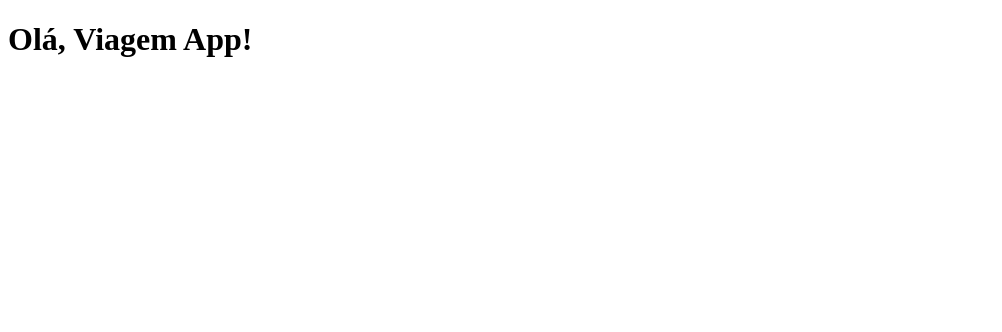
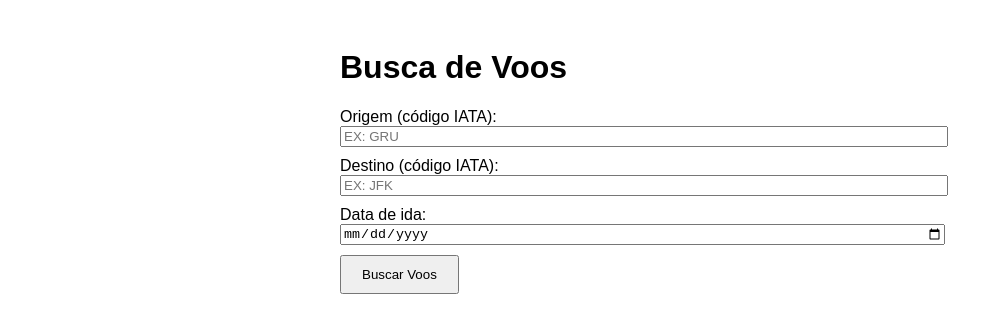
Before and after one commit to antonifr/viagem_reserva, a React (Create React App) app in the folder client/: page / in a window 1280 px wide. Shown: the top 332 px of the page, without its empty margins (0-1002 px from the left). Built offline with nearby package versions, Linux system fonts and the light colour scheme.

Commit message:
Update App.js

```diff
--- a/client/src/App.js
+++ b/client/src/App.js
@@ -1,9 +1,100 @@
-import React from 'react';
+import React, { useState } from 'react';
 
 function App() {
+  const [origin, setOrigin] = useState('');
+  const [destination, setDestination] = useState('');
+  const [departureDate, setDepartureDate] = useState('');
+  const [flights, setFlights] = useState(null);
+  const [loading, setLoading] = useState(false);
+  const [error, setError] = useState(null);
+
+  async function buscarVoos() {
+    if (!origin || !destination || !departureDate) {
+      alert('Por favor, preencha todos os campos!');
+      return;
+    }
+
+    setLoading(true);
+    setError(null);
+    setFlights(null);
+
+    try {
+      const response = await fetch(
+        `/api/flights?origin=${origin.toUpperCase()}&destination=${destination.toUpperCase()}&departureDate=${departureDate}`
+      );
+      if (!response.ok) {
+        throw new Error('Erro ao buscar voos');
+      }
+      const data = await response.json();
+      setFlights(data.data || []);
+    } catch (err) {
+      setError(err.message);
+    } finally {
+      setLoading(false);
+    }
+  }
+
   return (
-    <div>
-      <h1>Olá, Viagem App!</h1>
+    <div style={{ maxWidth: 600, margin: 'auto', padding: 20, fontFamily: 'Arial, sans-serif' }}>
+      <h1>Busca de Voos</h1>
+
+      <div style={{ marginBottom: 10 }}>
+        <label>Origem (código IATA): </label>
+        <input
+          type="text"
+          placeholder="Ex: GRU"
+          value={origin}
+          onChange={(e) => setOrigin(e.target.value)}
+          maxLength={3}
+          style={{ textTransform: 'uppercase', width: '100%' }}
+        />
+      </div>
+
+      <div style={{ marginBottom: 10 }}>
+        <label>Destino (código IATA): </label>
+        <input
+          type="text"
+          placeholder="Ex: JFK"
+          value={destination}
+          onChange={(e) => setDestination(e.target.value)}
+          maxLength={3}
+          style={{ textTransform: 'uppercase', width: '100%' }}
+        />
+      </div>
+
+      <div style={{ marginBottom: 10 }}>
+        <label>Data de ida: </label>
+        <input
+          type="date"
+          value={departureDate}
+          onChange={(e) => setDepartureDate(e.target.value)}
+          style={{ width: '100%' }}
+        />
+      </div>
+
+      <button onClick={buscarVoos} disabled={loading} style={{ padding: '10px 20px' }}>
+        {loading ? 'Buscando...' : 'Buscar Voos'}
+      </button>
+
+      {error && <p style={{ color: 'red' }}>{error}</p>}
+
+      {flights && flights.length === 0 && <p>Nenhum voo encontrado.</p>}
+
+      {flights && flights.length > 0 && (
+        <div style={{ marginTop: 20 }}>
+          <h2>Resultados:</h2>
+          <ul>
+            {flights.map((flight) => (
+              <li key={flight.id}>
+                <strong>{flight.itineraries[0].segments[0].departure.iataCode}</strong> →{' '}
+                <strong>{flight.itineraries[0].segments[0].arrival.iataCode}</strong> |{' '}
+                {flight.itineraries[0].segments[0].departure.at.substring(0, 10)} | Preço:{' '}
+                {flight.price.total} {flight.price.currency}
+              </li>
+            ))}
+          </ul>
+        </div>
+      )}
     </div>
   );
 }
```
